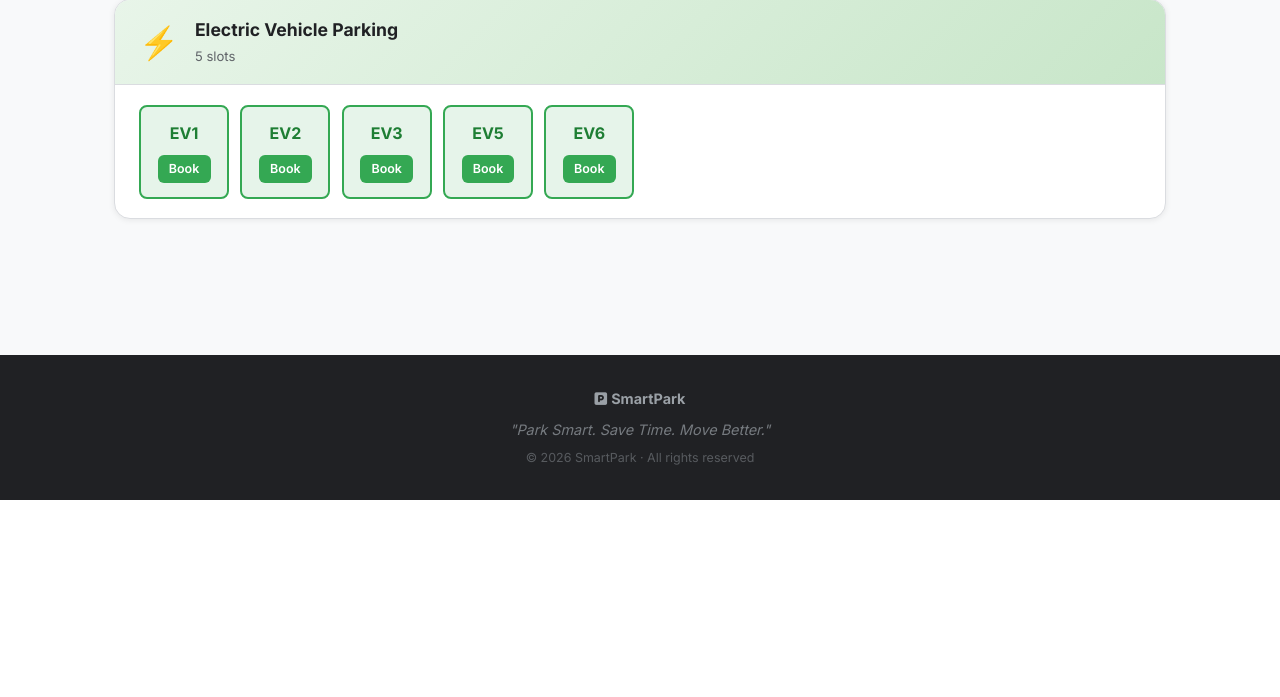
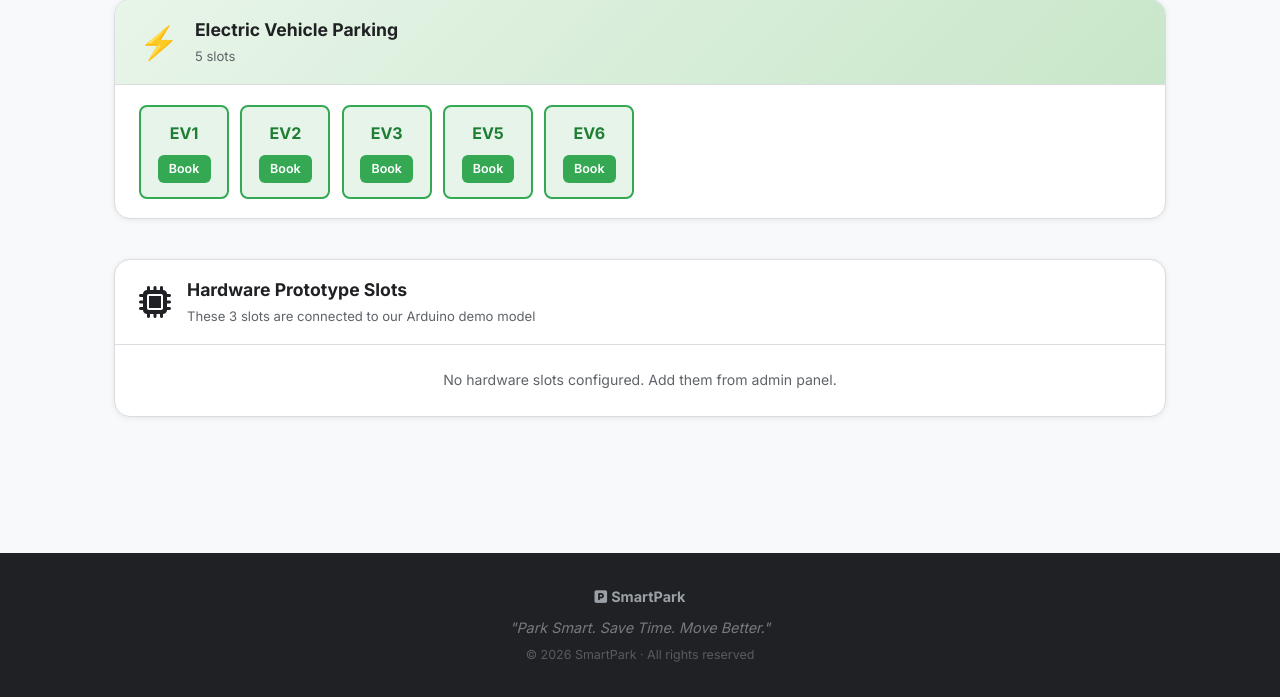
Before and after one commit to Prakash-Bhatt01/Smart_Parking_System, a Django app: page /lot/1/ in a window 1280 px wide. Shown: the part 1066-1763 px from the top of the page. Before the commit the page ends 1566 px from the top, so only its background shows below. Run offline with Django 5.2, Linux system fonts and the light colour scheme; a user stored in the database is signed in; data comes from the database, SQL or seed files in the repository; parts of the project's set-up code (start-up, migrations or seed data) failed here and were passed over.

Commit message:
Add Hardware Prototype Slots section to lot_detail template - Add dedicated section for Arduino-connected slots after EV slots - Include microchip icon and descriptive subtitle - Display HW badge (orange) on each hardware slot card - Show Book button for available slots, Booked label for occupied - Display empty state message if no hardware slots configured - Maintains existing car/bike/ev sections unchanged

```diff
--- a/templates/lot_detail.html
+++ b/templates/lot_detail.html
@@ -145,5 +145,37 @@
         {% endif %}
     </div>
 
+    <!-- HARDWARE PROTOTYPE SLOTS -->
+    <div class="vehicle-section">
+        <div class="vehicle-section-header hw-header">
+            <div class="vehicle-icon"><i class="fas fa-microchip"></i></div>
+            <div>
+                <h2>Hardware Prototype Slots</h2>
+                <span class="slot-count">These 3 slots are connected to our Arduino demo model</span>
+            </div>
+        </div>
+        {% if hardware_slots %}
+        <div class="slots-grid">
+            {% for slot in hardware_slots %}
+            <div class="slot-card {% if slot.is_available %}slot-available{% else %}slot-occupied{% endif %}" style="position: relative;">
+                <span class="slot-number">{{ slot.slot_number }}</span>
+                <span style="position: absolute; top: 5px; right: 5px; background: #f57c00; color: white; font-size: 0.62rem; padding: 1px 5px; border-radius: 3px; font-weight: bold;">HW</span>
+                {% if slot.is_available %}
+                    {% if user.is_authenticated %}
+                        <a href="{% url 'book_slot' slot.id %}" class="slot-book-btn">Book</a>
+                    {% else %}
+                        <a href="{% url 'login' %}" class="slot-book-btn btn-muted">Login</a>
+                    {% endif %}
+                {% else %}
+                    <span class="slot-taken-label">Booked</span>
+                {% endif %}
+            </div>
+            {% endfor %}
+        </div>
+        {% else %}
+        <div class="no-slots-notice">No hardware slots configured. Add them from admin panel.</div>
+        {% endif %}
+    </div>
+
 </div>
 {% endblock %}
```
